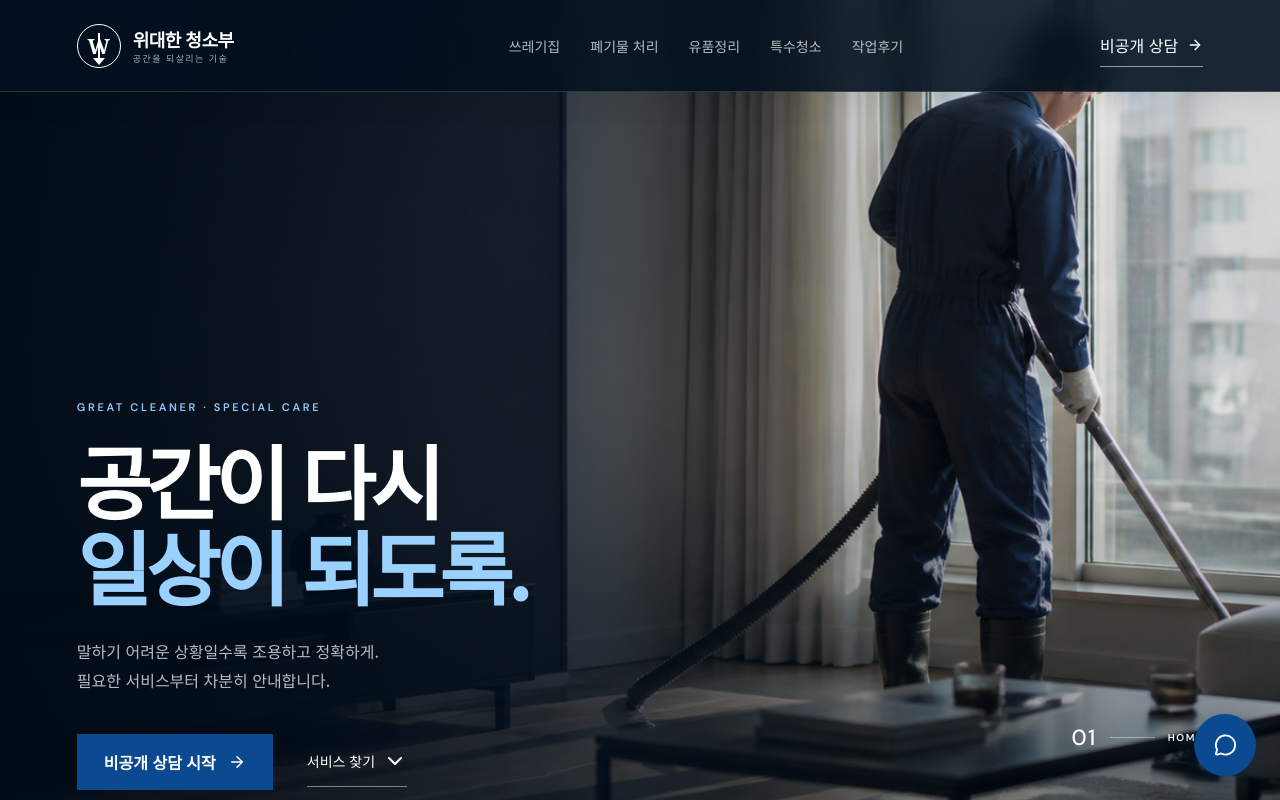
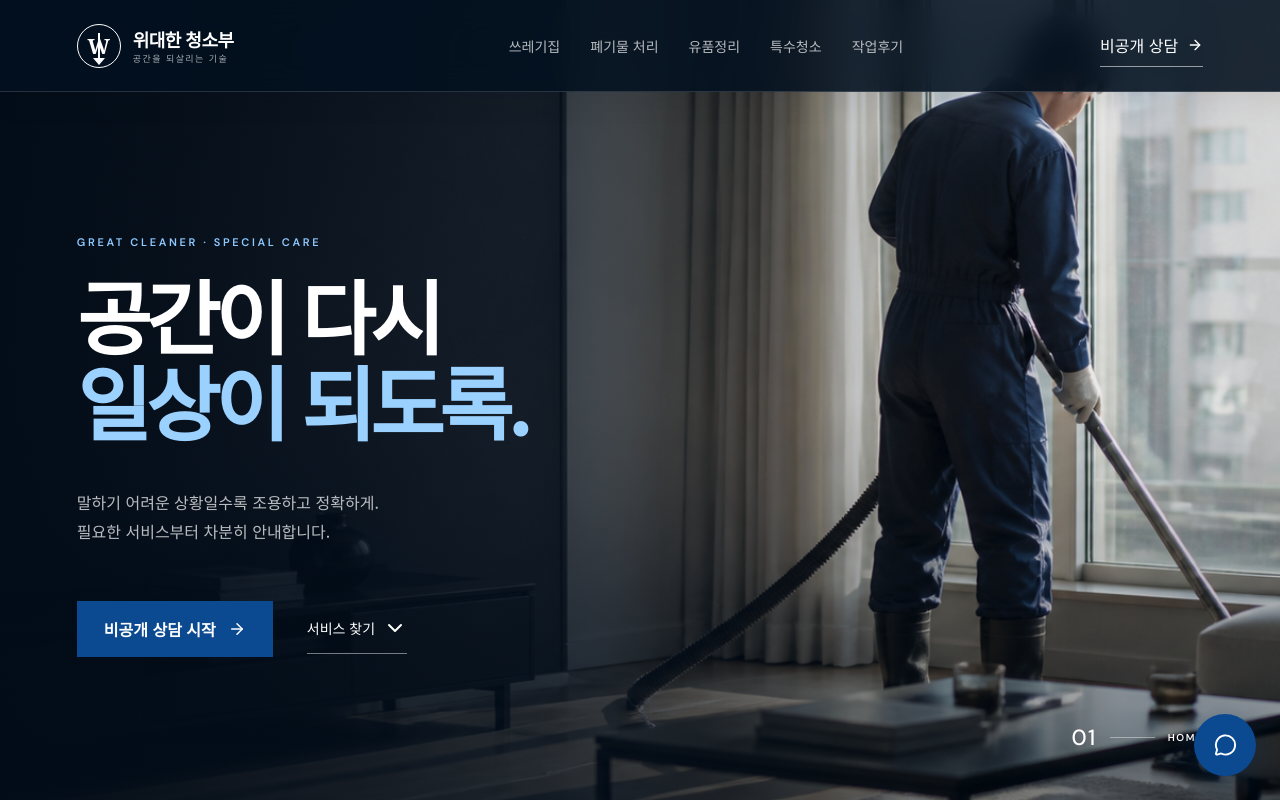
Before and after one commit to yeomjw0907/great-cleaner, a React (Vite) app: page / in a window 1280 px wide. Shown: the top 800 px of the page. Built offline with nearby package versions, Linux system fonts and the light colour scheme.

Commit message:
style(design): keep hero actions inside short viewports

```diff
--- a/src/styles.css
+++ b/src/styles.css
@@ -202,8 +202,12 @@ section[id] {
   position: absolute;
   z-index: 2;
   left: var(--pad);
-  top: 50%;
-  transform: translateY(-43%);
+  top: 92px;
+  bottom: 0;
+  display: flex;
+  flex-direction: column;
+  align-items: flex-start;
+  justify-content: center;
   max-width: 730px;
 }
 .hero h1,
@@ -1457,6 +1461,34 @@ footer {
   color: var(--blue);
   line-height: 1.6;
 }
+@media (min-width: 651px) and (max-height: 780px) {
+  .hero,
+  .service-hero {
+    min-height: 680px;
+  }
+  .hero h1,
+  .service-hero h1 {
+    max-width: 660px;
+    margin-bottom: 20px;
+    font-size: clamp(54px, 4.6vw, 76px);
+    line-height: 1.04;
+  }
+  .hero-copy > p,
+  .service-hero-copy > p {
+    font-size: 15px;
+    line-height: 1.65;
+  }
+  .hero-actions {
+    margin-top: 26px;
+  }
+  .service-hero-copy .primary {
+    margin-top: 22px;
+  }
+  .service-hero h1 {
+    max-width: 760px;
+    font-size: clamp(52px, 3.8vw, 66px);
+  }
+}
 @media (max-width: 1020px) {
   .desktop-nav,
   .header-cta {
@@ -1464,6 +1496,10 @@ footer {
   }
   .site-header {
     height: 78px;
+  }
+  .hero-copy,
+  .service-hero-copy {
+    top: 78px;
   }
   section[id] {
     scroll-margin-top: 78px;
```
